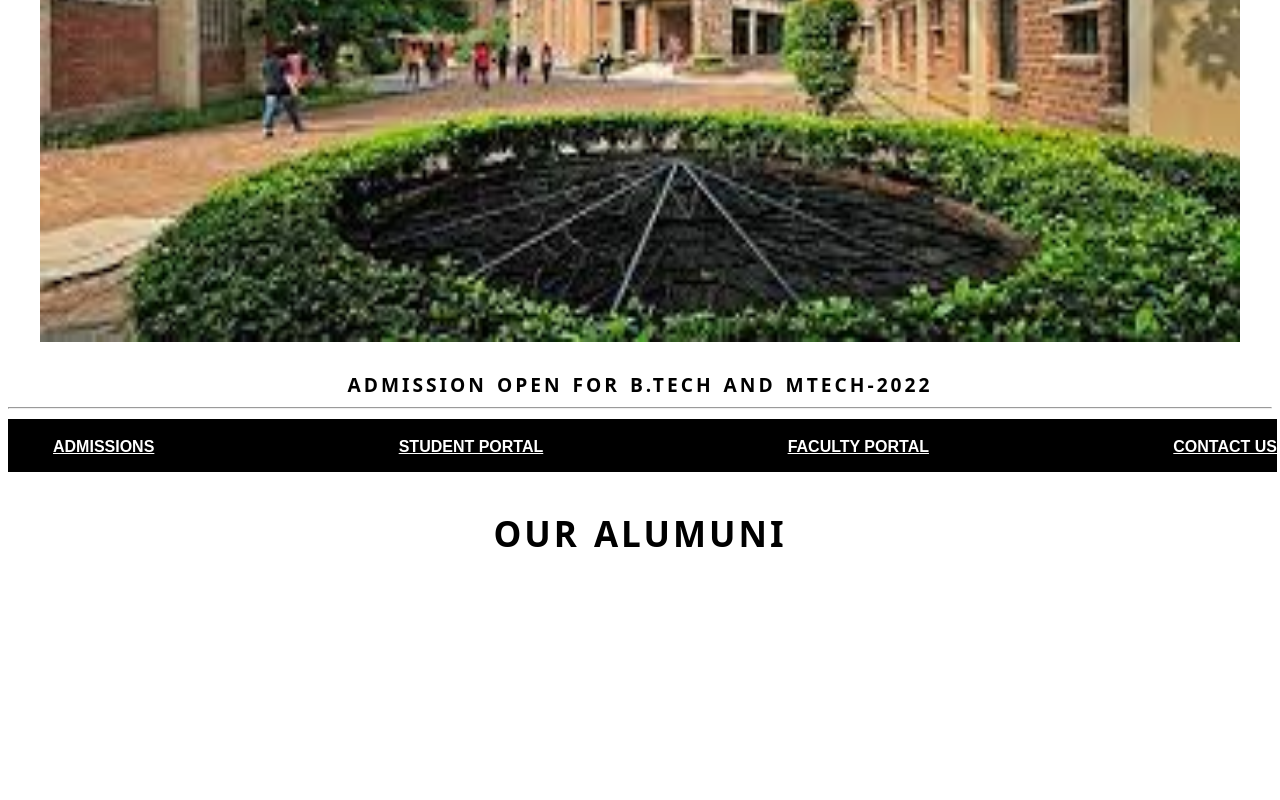
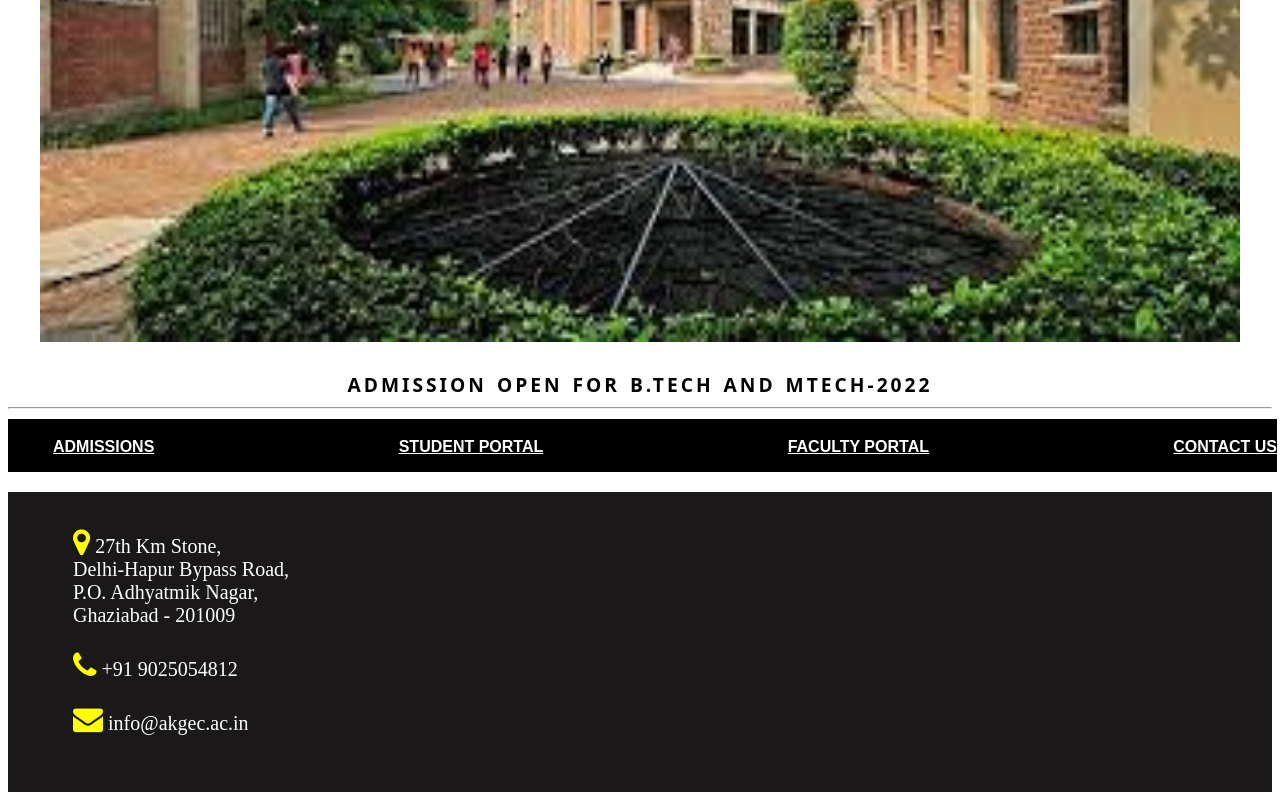
Before and after one commit to Team-CSI-Probation/Vikas_CSI_College_Website, a plain HTML site: page index.html in a window 1280 px wide. Shown: the part 462-1262 px from the top of the page. Before the commit the page ends 1027 px from the top, so only its background shows below. Drawn offline with Linux system fonts and the light colour scheme.

Commit message:
fifth commit

```diff
--- a/index.html
+++ b/index.html
@@ -6,6 +6,7 @@
     <meta http-equiv="X-UA-Compatible" content="ie=edge">
     <title>College-Website</title>
     <link rel="stylesheet" href="style.css">
+    <link rel="stylesheet" href="https://cdnjs.cloudflare.com/ajax/libs/font-awesome/4.7.0/css/font-awesome.min.css">
   </head>
   <body>
 	<script src="index.js"></script>
@@ -22,7 +23,7 @@
     </div>
     <nav class="nav">
       <ul>
-        <li><a href="" >HOME</a></li>
+        <li><a href="index.html"target="_blank" >HOME</a></li>
         <li><a href="ABOUT.html"target="_blank" >ABOUT</a></li>
         <li><a href="" >ACADEMICS</a></li>
         <li><a href="" >DEPARTMENTS</a></li>
@@ -55,8 +56,32 @@
     </nav>
 
 
-    <div class="Alumuni">OUR ALUMUNI</div>
+    <!-- <div class="Alumuni">OUR ALUMUNI</div> -->
+
+    <div class="bottom">
+
+      <div class="location">
+          <i class="fa fa-map-marker" style="font-size:30px;color:yellow"></i>
+              27th Km Stone,
+            <br>
+              Delhi-Hapur Bypass Road,
+              <br>
+              P.O. Adhyatmik Nagar,<br>
+              Ghaziabad - 201009<br><br>
+              <i class="fa fa-phone" style="font-size:30px;color:yellow"></i>
+              +91 9025054812<br>
+              <br>
+              <i class="fa fa-envelope" style="font-size:30px;color:yellow"></i>
+              info@akgec.ac.in
+      </div>
+
+      <div>
+          <!-- Quick Links: -->
+      </div>
 
 
+      <!-- <div></div> -->
+
+</div>
   </body>
 </html>
--- a/style.css
+++ b/style.css
@@ -144,3 +144,28 @@ font-family:-apple-system, BlinkMacSystemFont, 'Segoe UI', Roboto, Oxygen, Ubunt
 word-spacing: 2px;
 font-size: 15px;;
 }
+
+.bottom{
+    height:300px;
+
+    font-size: 20px;
+    width:100%;
+    color:white;
+    background-color: rgb(26, 24, 24);
+    font-family: serif;
+
+}
+.location{
+    padding-left: 65px;
+    padding-top: 35px;
+    display: inline-block;
+}
+/* .links{
+    padding-left: 400px;
+    display: inline-block;
+    padding-top: 3;
+    text-align: center;
+}
+.quick{
+    padding-left:440px;
+} */
```
Also changed, not shown: ABOUT.html (+28 -3 lines), 1 other file.
